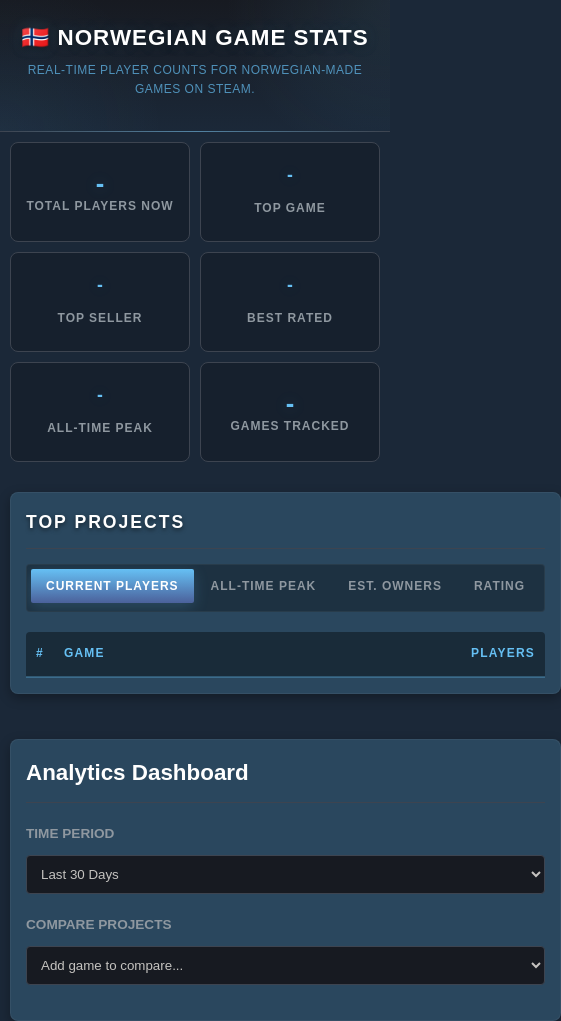
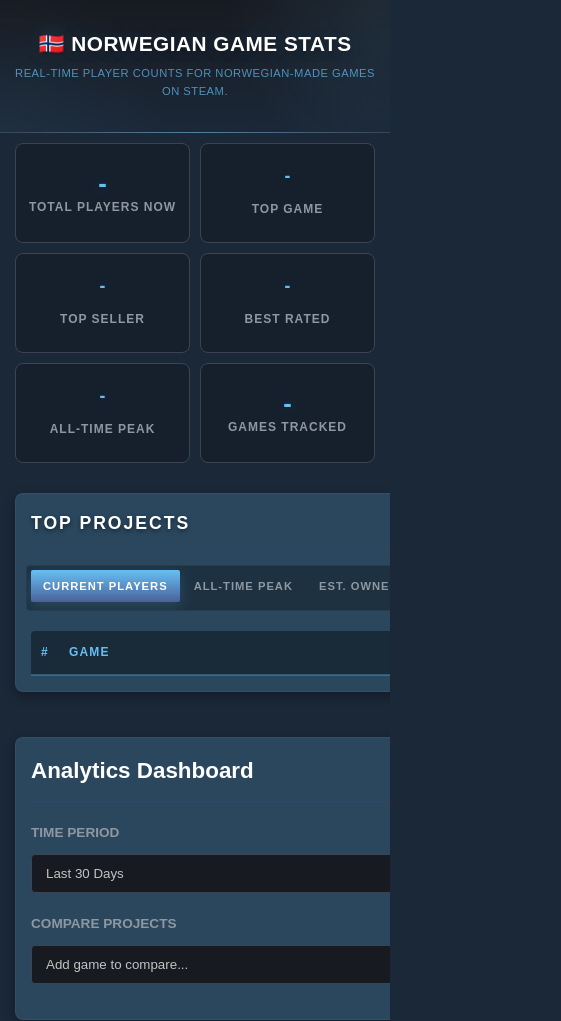
Before and after one commit to oleandreas86/norwegian-game-stats, a website: page src/public/index.html in a window 390 px wide. Shown: the top 1021 px of the page, 561 px wide, since content can reach past the window. Drawn offline with nearby package versions, Linux system fonts and the light colour scheme; no server answers.

Commit message:
Enhance responsive design with safe area insets, overflow handling, and improved mobile layout adjustments.

```diff
--- a/src/public/index.html
+++ b/src/public/index.html
@@ -2,7 +2,7 @@
 <html lang="en">
 <head>
     <meta charset="UTF-8">
-    <meta name="viewport" content="width=device-width, initial-scale=1.0">
+    <meta name="viewport" content="width=device-width, initial-scale=1.0, viewport-fit=cover">
     <title>🇳🇴 Norwegian Game Stats</title>
     <script src="https://cdn.jsdelivr.net/npm/chart.js"></script>
     <script src="https://cdn.jsdelivr.net/npm/chartjs-adapter-date-fns"></script>
--- a/src/public/style.css
+++ b/src/public/style.css
@@ -18,12 +18,17 @@
     --shadow: 0 4px 12px rgba(0, 0, 0, 0.3);
 }
 
+html, body {
+    max-width: 100%;
+    overflow-x: hidden;
+}
+
 body {
     font-family: "Motiva Sans", Arial, Helvetica, sans-serif;
     line-height: 1.6;
     color: var(--text-color);
     margin: 0;
-    padding: 0;
+    padding: env(safe-area-inset-top) env(safe-area-inset-right) env(safe-area-inset-bottom) env(safe-area-inset-left);
     background-color: var(--bg-color);
 }
 
@@ -146,6 +151,7 @@
 .stat-value.stat-name {
     font-size: 1.4em;
     margin-bottom: 5px;
+    overflow-wrap: break-word;
     word-break: break-word;
 }
 
@@ -284,6 +290,7 @@
 .game-name {
     font-weight: 500;
     color: var(--heading-color);
+    overflow-wrap: break-word;
     word-break: break-word;
 }
 
@@ -291,6 +298,7 @@
     font-size: 0.85em;
     color: #8f98a0;
     margin-top: 2px;
+    overflow-wrap: break-word;
     word-break: break-word;
 }
 
@@ -628,19 +636,23 @@
 
 @media (max-width: 600px) {
     header {
-        padding: 20px 15px;
+        padding: 30px 15px 20px 15px;
     }
     header h1 {
-        font-size: 1.4em;
-        letter-spacing: 1px;
+        font-size: 1.3em;
+        letter-spacing: 0.5px;
+        line-height: 1.3;
+        word-wrap: break-word;
+        overflow-wrap: break-word;
     }
     header p {
-        font-size: 0.75em;
+        font-size: 0.7em;
         letter-spacing: 0.5px;
+        margin-top: 8px;
     }
 
     main {
-        padding: 10px;
+        padding: 10px 15px;
     }
 
     .card {
@@ -653,21 +665,35 @@
         white-space: nowrap;
         -webkit-overflow-scrolling: touch;
         padding-bottom: 8px;
+        margin-left: -5px;
+        margin-right: -5px;
     }
 
     .tab-btn {
         flex: 0 0 auto;
-        padding: 10px 15px;
-        font-size: 0.75em;
+        padding: 10px 12px;
+        font-size: 0.7em;
     }
 
     .tab-content {
         overflow-x: auto;
         -webkit-overflow-scrolling: touch;
+        margin-left: -10px;
+        margin-right: -10px;
+        padding-left: 10px;
+        padding-right: 10px;
+    }
+
+    .tab-content table {
+        min-width: 320px;
+    }
+
+    #comparison-section .chart-container {
+        height: 300px;
     }
 
     #global-stats {
-        grid-template-columns: repeat(auto-fit, minmax(140px, 1fr));
+        grid-template-columns: repeat(auto-fit, minmax(130px, 1fr));
         gap: 10px;
     }
 
@@ -703,6 +729,25 @@
 
     .chart-grid {
         grid-template-columns: 1fr;
+        gap: 15px;
+    }
+
+    .chart-wrapper {
+        min-height: 300px;
+        padding: 15px;
+    }
+
+    .chart-header h3 {
+        font-size: 1.1em !important;
+    }
+
+    .count-flex {
+        gap: 4px;
+    }
+
+    .compare-toggle {
+        padding: 4px 8px;
+        font-size: 0.7em;
     }
 
     .search-container input {
```
